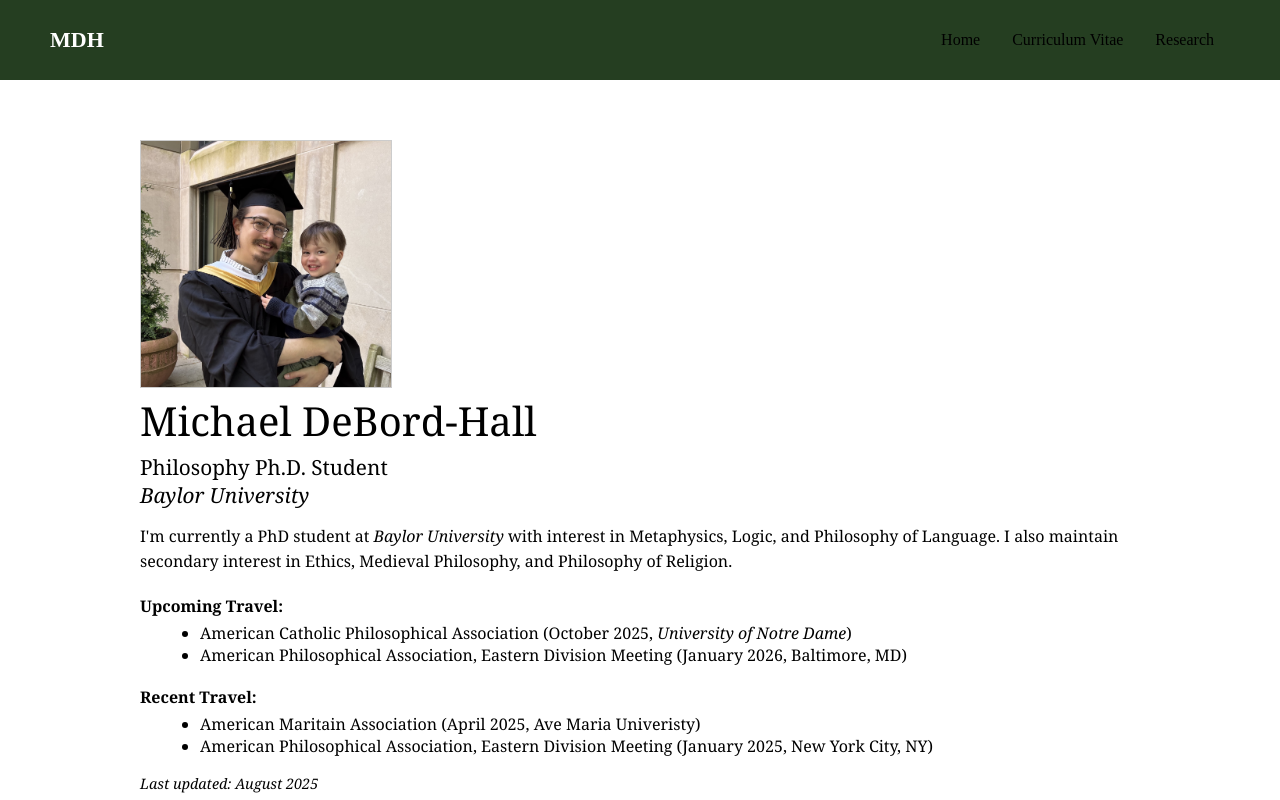
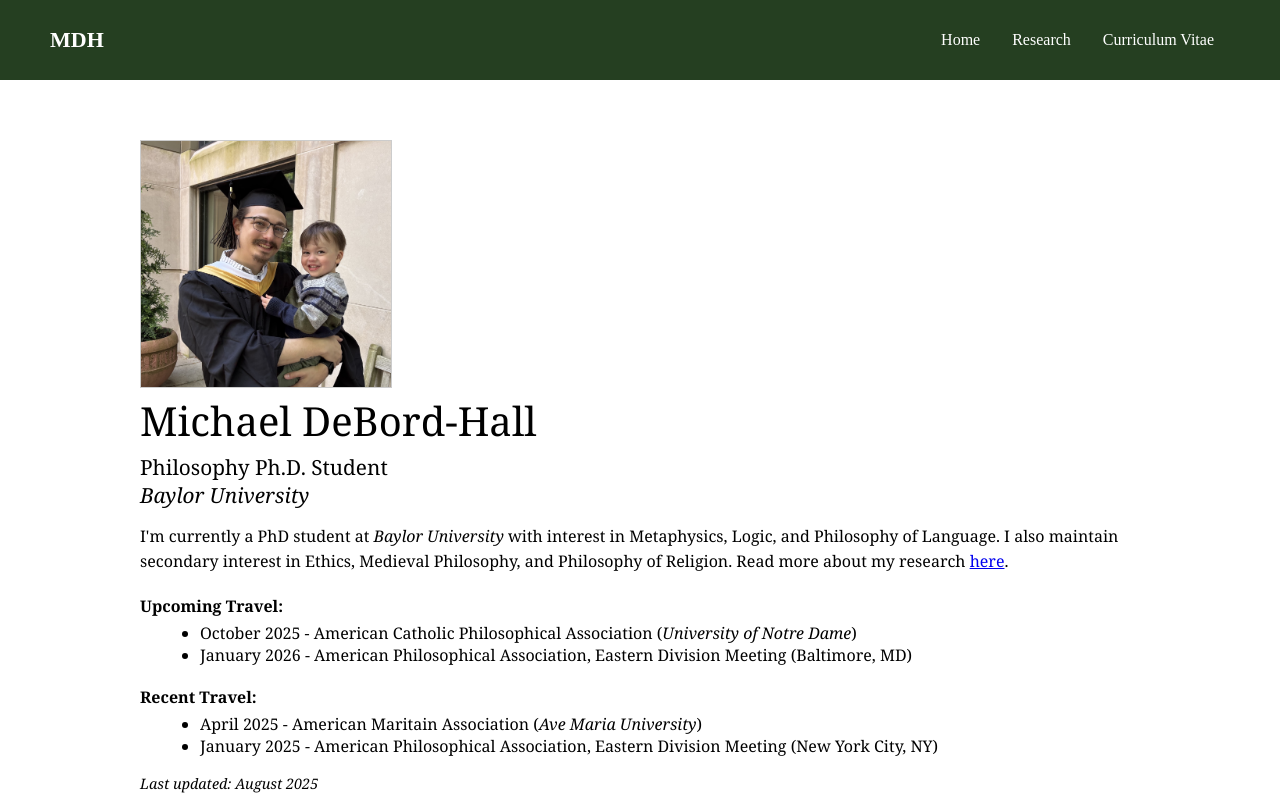
Before and after one commit to SocraticTactic/academic-portfolio, a plain HTML site: page index.html in a window 1280 px wide. Shown: the top 800 px of the page. Drawn offline with Linux system fonts and the light colour scheme.

Commit message:
Navbar and footer updates

```diff
--- a/index.html
+++ b/index.html
@@ -23,10 +23,10 @@
             <a href="/index.html" class="navbar-links">Home</a>
           </li>
           <li class="navbar-item">
-            <a href="/cv.html" class="navbar-links">Curriculum Vitae</a>
+            <a href="/research.html" class="navbar-links">Research</a>
           </li>
           <li class="navbar-item">
-            <a href="/research.html" class="navbar-links">Research</a>
+            <a href="/cv.html" class="navbar-links">Curriculum Vitae</a>
           </li>
         </ul>
       </div>
@@ -49,7 +49,8 @@
               I'm currently a PhD student at <em>Baylor University</em> with
               interest in Metaphysics, Logic, and Philosophy of Language. I also
               maintain secondary interest in Ethics, Medieval Philosophy, and
-              Philosophy of Religion.
+              Philosophy of Religion. Read more about my research
+              <a href="research.html">here</a>.
             </p>
           </div>
 
@@ -57,23 +58,26 @@
             <h4>Upcoming Travel:</h4>
             <ul>
               <li>
-                American Catholic Philosophical Association (October 2025,
-                <em>University of Notre Dame</em>)
+                October 2025 - American Catholic Philosophical Association (<em
+                  >University of Notre Dame</em
+                >)
               </li>
               <li>
-                American Philosophical Association, Eastern Division Meeting
-                (January 2026, Baltimore, MD)
+                January 2026 - American Philosophical Association, Eastern Division
+                Meeting (Baltimore, MD)
               </li>
             </ul>
 
             <h4>Recent Travel:</h4>
             <ul>
               <li>
-                American Maritain Association (April 2025, Ave Maria Univeristy)
+                April 2025 - American Maritain Association (<em
+                  >Ave Maria University</em
+                >)
               </li>
               <li>
-                American Philosophical Association, Eastern Division Meeting
-                (January 2025, New York City, NY)
+                January 2025 - American Philosophical Association, Eastern Division
+                Meeting (New York City, NY)
               </li>
             </ul>
           </div>
--- a/styles.css
+++ b/styles.css
@@ -11,9 +11,9 @@ body {
   background-color: #ffffff;
 }
 
-/** Navbar **/
+/** Navbar */
 .navbar {
-  background-color: rgb(37, 62, 33);
+  background-color: rgb(37, 63, 33);
   height: 80px;
   width: 100%;
   display: flex;
@@ -52,7 +52,7 @@ body {
 }
 
 .navbar-links {
-  color: black;
+  color: rgb(255, 255, 255);
   display: flex;
   align-items: center;
   text-decoration: none;
@@ -76,7 +76,7 @@ body {
 .bar {
   height: 3px;
   width: 25px;
-  background-color: black;
+  background-color: rgb(255, 255, 255);
   margin: 4px 0;
   transition: 0.3s;
 }
@@ -100,7 +100,7 @@ body {
     top: 80px;
     right: 0;
     width: 100%;
-    background-color: white;
+    background-color: rgb(37, 63, 33);
     border-top: 1px solid #ddd;
     overflow: hidden;
 
@@ -129,7 +129,10 @@ body {
   }
 }
 
-/**Index-Main CSS*/
+/** Footer CSS */
+
+
+/** Index-Main CSS */
 .main-section {
   max-width: 1000px;
   margin: 40px auto;
```
Also changed, not shown: cv-file.html (+7 -3 lines), cv.html (+10 -2 lines), research.html (+6 -3 lines).
